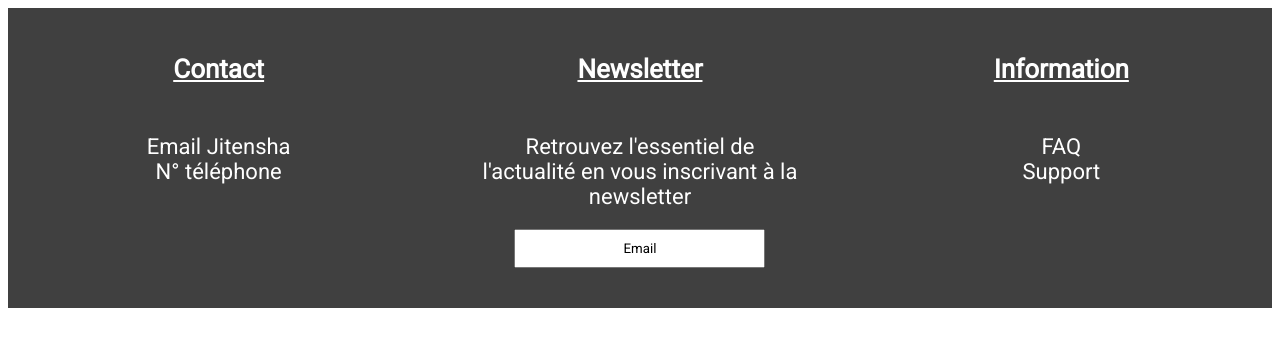
After one commit to ericoswald/DENDO, a PHP site: page /footer.php in a window 1280 px wide. The commit adds this page. Shown: the top 347 px of the page. Run offline with PHP 8.4, Linux system fonts and the light colour scheme; some libraries are stand-ins or nearby versions.

Commit message:
creation du footer

```diff
--- /dev/null
+++ b/footer.php
@@ -0,0 +1,45 @@
+<!DOCTYPE html>
+<html lang="en">
+
+<head>
+    <meta charset="UTF-8">
+    <meta http-equiv="X-UA-Compatible" content="IE=edge">
+    <meta name="viewport" content="width=device-width, initial-scale=1.0">
+    <script src="https://code.iconify.design/2/2.0.3/iconify.min.js"></script>
+    <link rel="stylesheet" href="./style_footer.css" type="text/css" media="all">
+    <link rel="preconnect" href="https://fonts.googleapis.com">
+    <link rel="preconnect" href="https://fonts.gstatic.com" crossorigin>
+    <link href="https://fonts.googleapis.com/css2?family=Roboto&display=swap" rel="stylesheet">
+    <link href="https://fonts.googleapis.com/css2?family=Barlow+Condensed&display=swap" rel="stylesheet">
+
+    <title>Dendo Jitesha</title>
+</head>
+
+<body>
+    <footer>
+        <div class="frst_part">
+            <div class="colonne_footer">
+                <h3>Contact</h3>
+                <span>Email Jitensha</span>
+                <span>N° téléphone</span>
+                <div class="social_icons">
+                    <span class="iconify" data-icon="akar-icons:instagram-fill"></span>
+                    <span class="iconify" data-icon="akar-icons:facebook-fill"></span></div>
+            </div>
+            <div class="colonne_footer">
+                <h3>Newsletter</h3>
+                <span>Retrouvez l'essentiel de l'actualité en vous inscrivant à la newsletter</span>
+                <input type="email" placeholder="Email">
+            </div>
+            <div class="colonne_footer">
+                <h3>Information</h3>
+                <span>FAQ</span>
+                <span>Support</span>
+                <span class="iconify" id="icon_chat" data-icon="akar-icons:chat-question"></span>
+            </div>
+        </div>
+
+    </footer>
+</body>
+
+</html>
--- a/style_accueil.css
+++ b/style.css
@@ -1,14 +1,14 @@
 body {
-    background-color: black;
+    /* background-color: red; */
     margin: 0px;
     padding: 0px;
     color: white;
     font-size: 22px;
     font-family: 'Roboto', sans-serif;
-    background-image: url("./image/background.jpg");
+    /* background-image: url("./assets/image/background.jpg");
     background-size: cover;
     background-repeat: no-repeat;
-    background-position: center;
+    background-position: center; */
 }
 
 .background {
--- /dev/null
+++ b/style_footer.css
@@ -0,0 +1,69 @@
+footer{
+    background-color: #404040;
+    color: white;
+    height:auto;
+    font-family: 'Roboto';
+    font-size: 22px;
+    padding-bottom: 40px;
+}
+.frst_part{
+    /* border: 3px solid red; */
+    width: 100%;
+    height: auto;
+    display: flex;
+    padding-top: 20px;
+    justify-content: space-around;
+}
+.colonne_footer{
+    /* border: 4px solid green; */
+    display: flex;
+    flex-direction: column;
+    text-align: center;
+
+    width: 25%;
+}
+
+h3{
+    text-decoration: underline;
+    font-size: 26px;
+    margin-bottom: 50px;
+}
+
+input{
+    width: 75%;
+    height: 25px;
+    display: flex;
+    text-align: center;
+    padding: 5px;
+    margin-top: 20px;
+    align-self: center;
+    font-family: 'Roboto';
+    text-decoration: black;
+}
+input::placeholder {
+    color: black;
+    font-family: 'Roboto';
+
+  }
+.social_icons{
+    /* border: 4px solid blue; */
+    width: auto;
+    height: auto;
+    margin-top: 20px;
+}
+
+.social_icons .iconify{
+    width: 40px;
+    height: auto;
+    display: inline;
+    flex-direction: row;
+}
+#icon_chat{
+    width: 50px;
+    height: auto;
+    text-align: end;
+    display: flex;
+    align-self: end;
+    margin-top: 20px;
+    padding-right: 50px;
+}
--- a/style_header.css
+++ b/style_header.css
@@ -3,7 +3,6 @@ body {
     margin: 0px;
     width: 100%;
     font-family: 'Cabin', sans-serif;
-    background-color: #373737;
     display: flex;
     flex-direction: column;
     justify-content: center;
@@ -15,6 +14,7 @@ header {
     width: 100%;
     height: 80px;
     background-color: white;
+    color: black;
 }
 
 .header {
```
Also changed, not shown: accueil.html (+4 -4 lines), testpage.php (added, +22 -0 lines), header.php (renamed from header.html).
